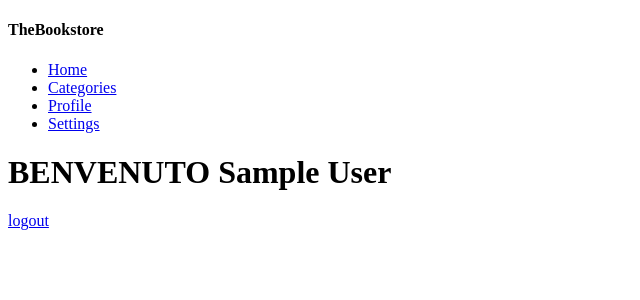
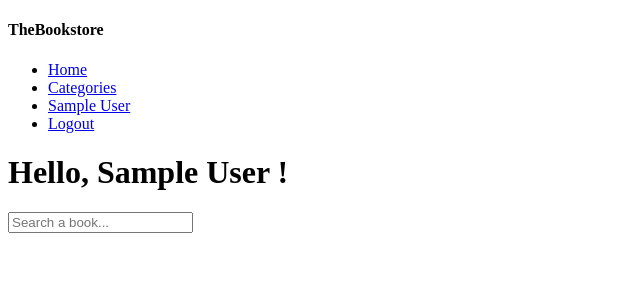
Before and after one commit to palfag/TheBookstore, a PHP site: page /home.php in a window 1280 px wide. Shown: the top 300 px of the page, without its empty margins (0-640 px from the left). Run offline with PHP 8.4, Linux system fonts and the light colour scheme; the visitor is signed in with stand-in values (Sample User, id 1).

Commit message:
update home/navbar

```diff
--- a/php/home.php
+++ b/php/home.php
@@ -15,37 +15,15 @@
 <html lang="en">
 <head>
     <meta charset="UTF-8">
-    <meta name="viewport"
-          content="width=device-width, user-scalable=no, initial-scale=1.0, maximum-scale=1.0, minimum-scale=1.0">
     <meta http-equiv="X-UA-Compatible" content="ie=edge">
     <title>Home</title>
 </head>
 <body>
-    <h1>BENVENUTO <?= $name ?></h1>
+    <h1>Hello,  <?= $name ?> !</h1>
 
-    <a href="logout.php">logout</a>
-
-<?php
-
-    function retreive_name($email){
-        $db = database_connection();
-        $rows = $db->query("SELECT name FROM users WHERE email = '$email'");
-
-        try{
-            if($rows){
-                foreach ($rows as $row){
-                        return $row['name'];
-                    } throw new Exception("user not found");
-                }
-            else throw new Exception("query error");
-        } catch(Exception $e){
-            ######### TODO: DA DEFINIRE COSA FARE IN CASO DI ECCEZIONI
-        } finally {
-            $db->close();
-        }
-    }
-
-?>
+    <form>
+        <input id="search-box" type="text" placeholder="Search a book...">
+    </form>
 
 </body>
 </html>
--- a/php/navbar.php
+++ b/php/navbar.php
@@ -1,9 +1,20 @@
+<?php
+require_once "top.php";
+require_once "db.inc.php";
+
+if(!isset($_SESSION['email'])){
+    header("Location: index.php");
+    die;
+}
+
+$name = retreive_name($_SESSION['email']);
+?>
+
 <!doctype html>
 <html lang="en">
 <head>
     <meta charset="UTF-8">
     <meta http-equiv="X-UA-Compatible" content="ie=edge">
-    <title>Navbar</title>
     <link href="https://fonts.googleapis.com/css2?family=Poppins&display=swap" rel="stylesheet">
     <script src="https://ajax.googleapis.com/ajax/libs/jquery/3.5.1/jquery.min.js"></script>
     <script src="../javascript/navbar.js"></script>
@@ -18,8 +29,8 @@
         <ul class="nav-options">
             <li><a href="#">Home</a> </li>
             <li><a href="#">Categories</a> </li>
-            <li><a href="#">Profile</a> </li>
-            <li><a href="#">Settings</a> </li>
+            <li><a href="#"><?= $name?></a> </li>
+            <li><a href="logout.php">Logout</a> </li>
         </ul>
 
         <div id="burger-menu" class="burger-menu">
@@ -30,5 +41,31 @@
 
     </nav>
 
+    <?php
+
+    function retreive_name($email){
+        $db = database_connection();
+        $rows = $db->query("SELECT name FROM users WHERE email = '$email'");
+
+        try{
+            if($rows){
+                foreach ($rows as $row){
+                    return $row['name'];
+                } throw new Exception("user not found");
+            }
+            else throw new Exception("query error");
+        } catch(Exception $e){
+            ######### TODO: DA DEFINIRE COSA FARE IN CASO DI ECCEZIONI
+        } finally {
+            $db->close();
+        }
+    }
+
+    function search_book($book){
+        $db = database_connection();
+        # TODO
+    }
+
+    ?>
 </body>
 </html>
```
